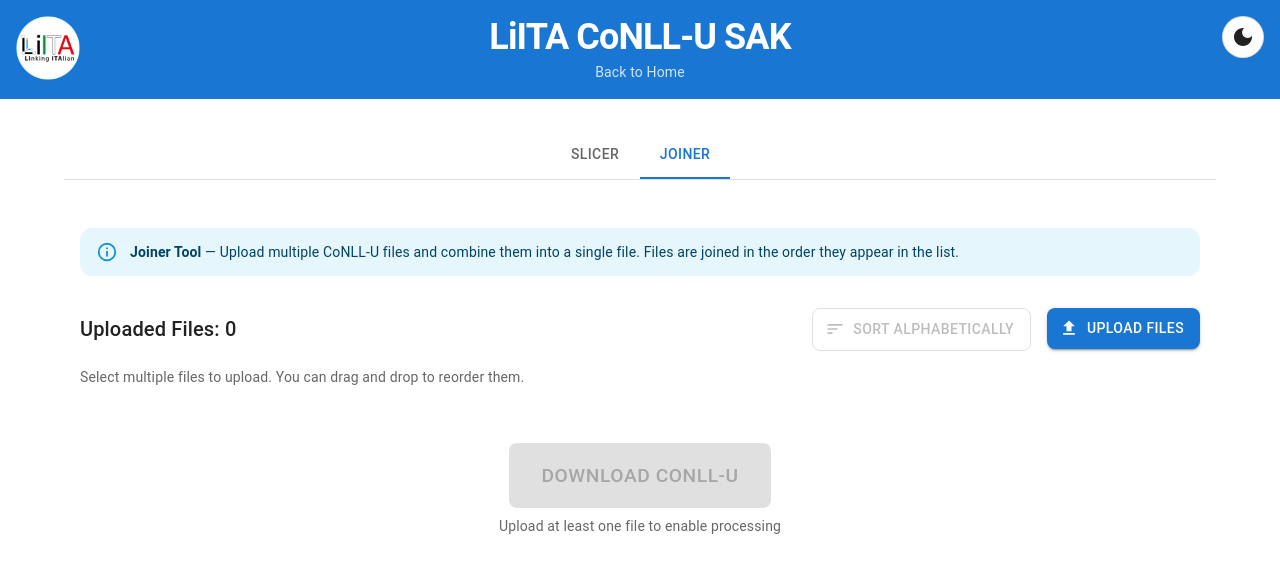
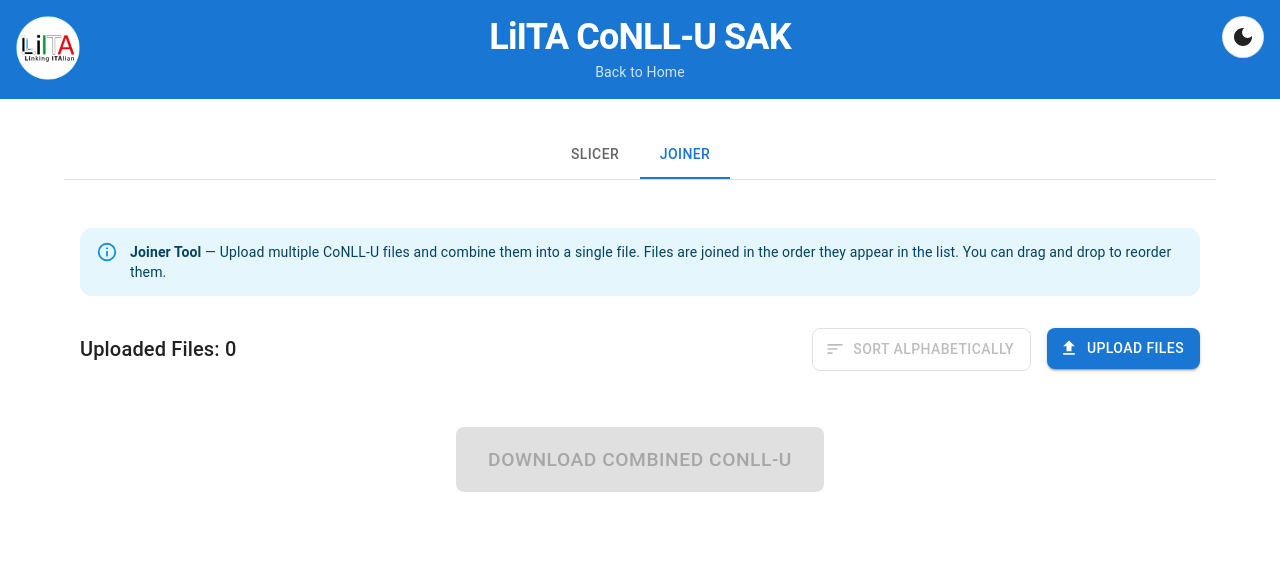
Before and after one commit to LiITA-LOD/conllu-sak, a React app in the folder apps/frontend/: page / in a window 1280 px wide. Both pictures are taken after a click on the tab "JOINER". Shown: the top 572 px of the page. Built offline with nearby package versions, Linux system fonts and the light colour scheme; the HTML template or start-up script is replaced by a standard one.

Commit message:
feat(joiner): clean up ux

```diff
--- a/apps/frontend/src/components/Joiner.tsx
+++ b/apps/frontend/src/components/Joiner.tsx
@@ -56,7 +56,7 @@
       <Alert severity="info" sx={{ mb: 4 }}>
         <Typography variant="body2" component="div">
           <strong>Joiner Tool</strong> — Upload multiple CoNLL-U files and combine them into a
-          single file. Files are joined in the order they appear in the list.
+          single file. Files are joined in the order they appear in the list. You can drag and drop to reorder them.
         </Typography>
       </Alert>
 
@@ -78,13 +78,8 @@
             minWidth: 200,
           }}
         >
-          Download CoNLL-U
+          Download combined CoNLL-U
         </Button>
-        {uploadedFiles.length === 0 && (
-          <Typography variant="body2" color="text.secondary" sx={{ mt: 1 }}>
-            Upload at least one file to enable processing
-          </Typography>
-        )}
       </Box>
     </Box>
   );
--- a/apps/frontend/src/components/Joiner/FileUpload.tsx
+++ b/apps/frontend/src/components/Joiner/FileUpload.tsx
@@ -191,11 +191,6 @@
           </label>
         </Box>
       </Box>
-      <Typography variant="body2" color="text.secondary" sx={{ mb: 2 }}>
-        Select multiple files to upload. You can drag and drop to reorder
-        them.
-      </Typography>
-
     </Box>
   );
 };
```
